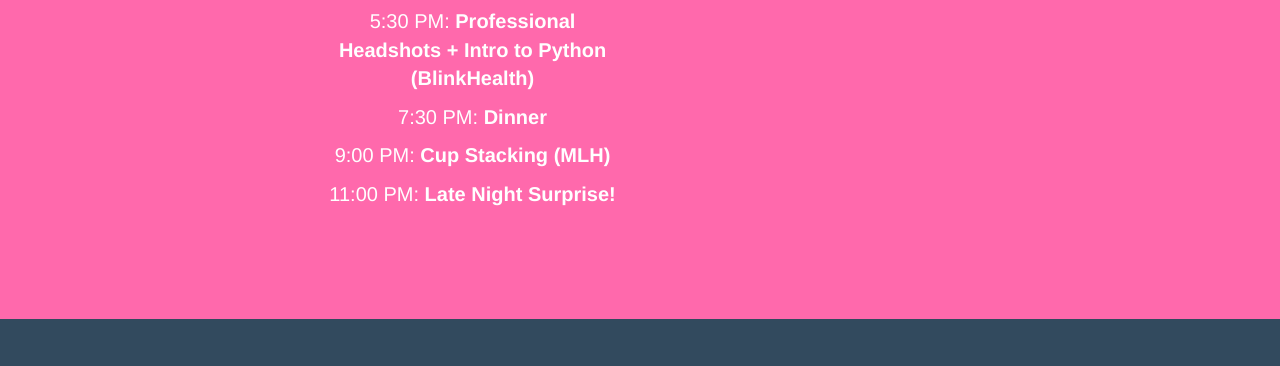
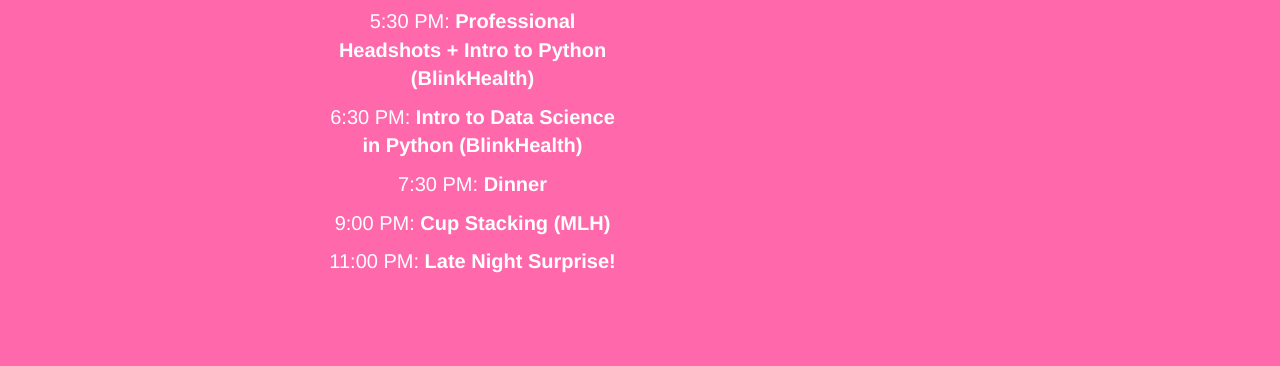
Before and after one commit to akshayadinesh/bytehacks-website, a website with bundled scripts: page index.html in a window 1280 px wide. Shown: the part 3869-4235 px from the top of the page. Built offline with nearby package versions, Linux system fonts and the light colour scheme; files whose address does not match are found by name.

Commit message:
add data science workshop

```diff
--- a/index.html
+++ b/index.html
@@ -236,6 +236,7 @@
                     <p>3:30 PM: <b>Women in Tech Panel</b></p>
                     <p>4:30 PM: <b>Intro to iOS (Twilio) + Intro to Android (Google)</b></p>
                     <p>5:30 PM: <b>Professional Headshots + Intro to Python (BlinkHealth)</b></p>
+			<p>6:30 PM: <b>Intro to Data Science in Python (BlinkHealth)</b></p>
                     <p>7:30 PM: <b>Dinner</b></p>
                     <p>9:00 PM: <b>Cup Stacking (MLH)</b></p>
                     <p>11:00 PM: <b>Late Night Surprise!</b></p>
```
